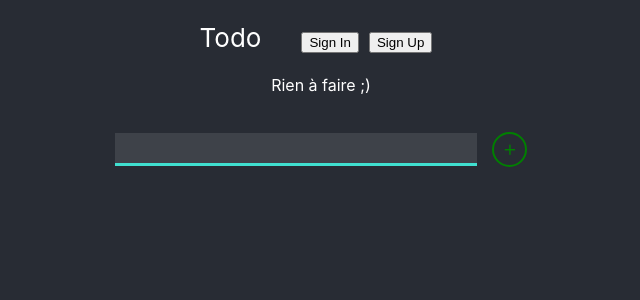
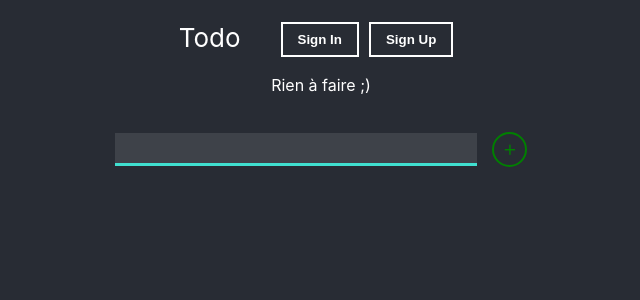
Before and after one commit to MathieuBouvet/reac-todo, a React (Create React App) app: page / in a window 1280 px wide. Shown: the top 300 px of the page, without its empty margins (319-959 px from the left). Built offline with nearby package versions, Linux system fonts and the light colour scheme.

Commit message:
Use my Button on app menu

```diff
--- a/src/components/App/Menu.js
+++ b/src/components/App/Menu.js
@@ -1,5 +1,7 @@
 import React from "react";
 import { Link } from "@reach/router";
+
+import Button from "../Button";
 
 import "./Menu.css";
 
@@ -7,12 +9,12 @@ const Menu = () => (
   <ul className="app-menu">
     <li className="menu-item">
       <Link to="login">
-        <button>Sign In</button>
+        <Button primaryColor="white">Sign In</Button>
       </Link>
     </li>
     <li className="menu-item">
       <Link to="signup">
-        <button>Sign Up</button>
+        <Button primaryColor="white">Sign Up</Button>
       </Link>
     </li>
   </ul>
```
